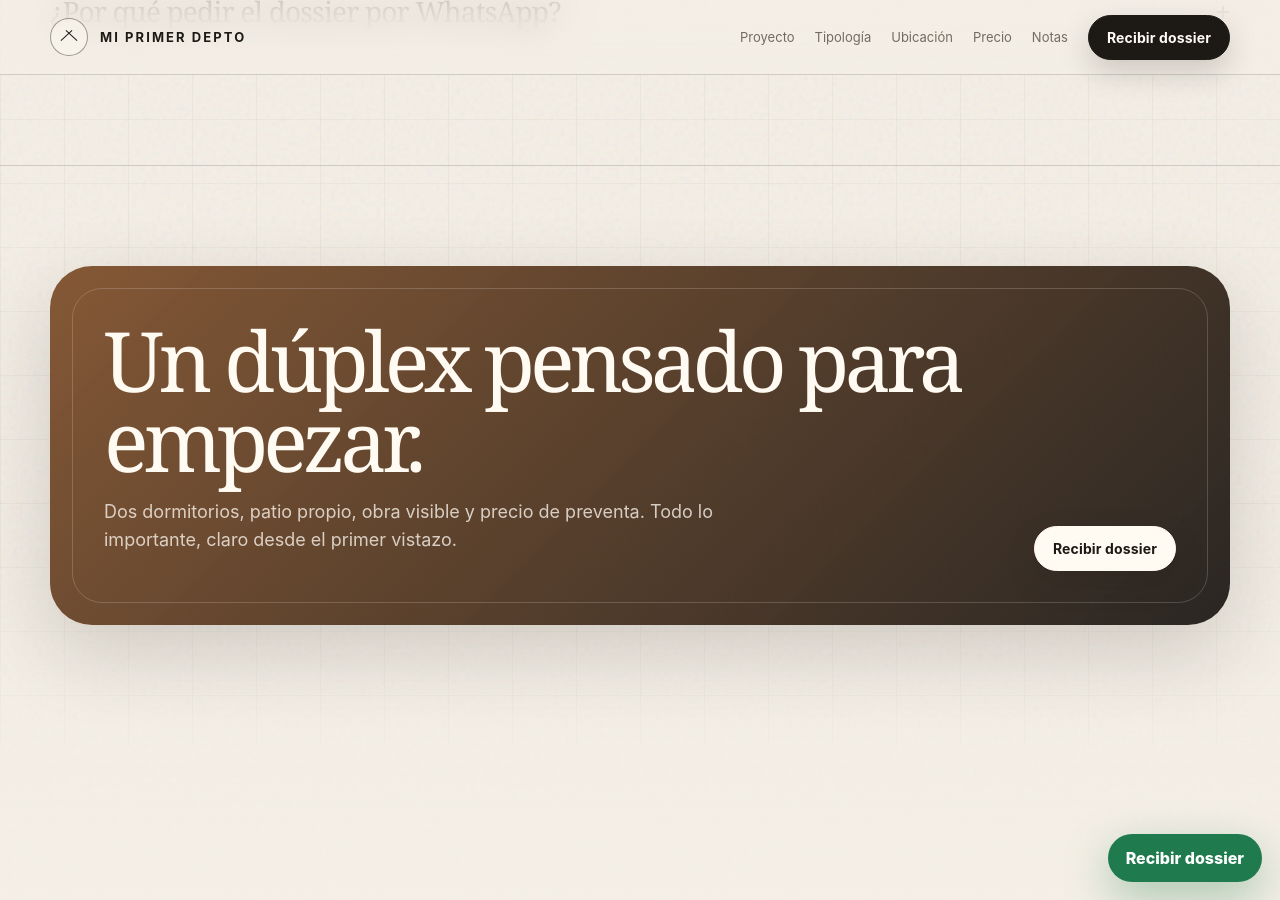
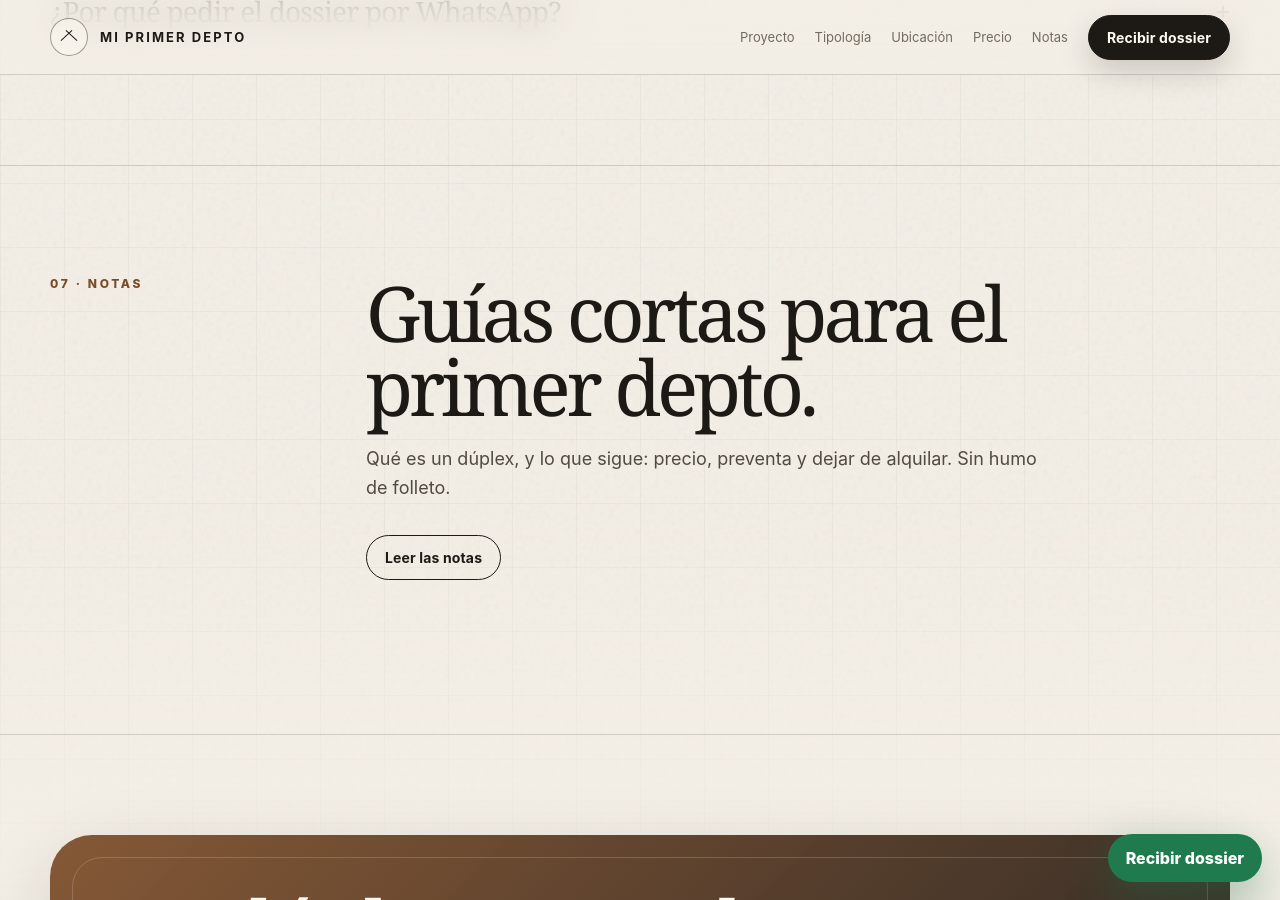
Before and after one commit to juanmanuelramallo/miprimerdepto, a Jekyll site: the page index.html, which Jekyll copies as it is, in a window 1280 px wide and 900 px high, scrolled down 6281 px. Built offline with Jekyll 4.4.1, drawn with Linux system fonts in a browser that asks for light colours.

Commit message:
Add homepage notes section linking to the blog (#5)

```diff
--- a/index.html
+++ b/index.html
@@ -365,6 +365,21 @@
         </div>
       </section>
 
+      <section id="notas">
+        <div class="wrap">
+          <div class="section-head reveal">
+            <div class="kicker">07 · Notas</div>
+            <div>
+              <h2>Guías cortas para el primer depto.</h2>
+              <p>Qué es un dúplex, y lo que sigue: precio, preventa y dejar de alquilar. Sin humo de folleto.</p>
+              <div class="hero-actions">
+                <a class="btn ghost" href="/blog/">Leer las notas</a>
+              </div>
+            </div>
+          </div>
+        </div>
+      </section>
+
       <section class="final">
         <div class="wrap final-box reveal">
           <div>
```
